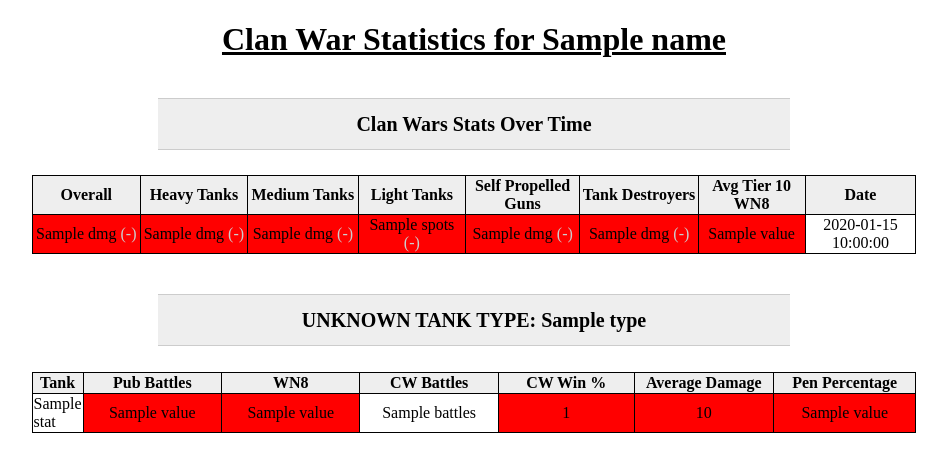
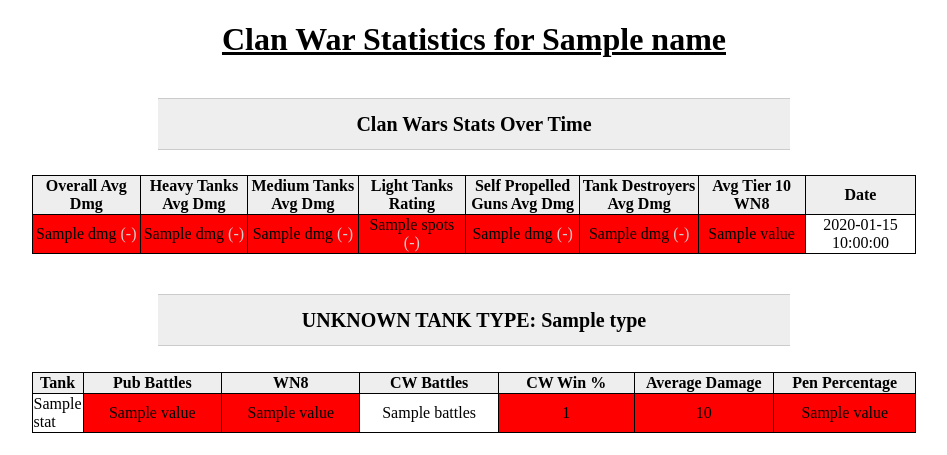
Before and after one commit to jonhartm/pyWOTCW, a Flask app: template templates/player.html in a window 1280 px wide. Shown: the top 455 px of the page, without its empty margins (166-1113 px from the left). Run offline with Flask 2, Linux system fonts and the light colour scheme; the template is opened without the code that fills it: most values are stand-ins (such as "Sample title", 1, 10 or a date in 2020); some libraries are stand-ins or nearby versions.

Commit message:
Clarify table headers now that we have more than just averages

```diff
--- a/templates/player.html
+++ b/templates/player.html
@@ -11,12 +11,12 @@
     <h1>Clan Wars Stats Over Time</h1>
   </div>
   <table class="ratings-table">
-    <th>Overall</th>
-    <th>Heavy Tanks</th>
-    <th>Medium Tanks</th>
-    <th>Light Tanks</th>
-    <th>Self Propelled Guns</th>
-    <th>Tank Destroyers</th>
+    <th>Overall Avg Dmg</th>
+    <th>Heavy Tanks Avg Dmg</th>
+    <th>Medium Tanks Avg Dmg</th>
+    <th>Light Tanks Rating</th>
+    <th>Self Propelled Guns Avg Dmg</th>
+    <th>Tank Destroyers Avg Dmg</th>
     <th>Avg Tier 10 WN8</th>
     <th>Date</th>
     {% for stat in stat_hist %}
```
